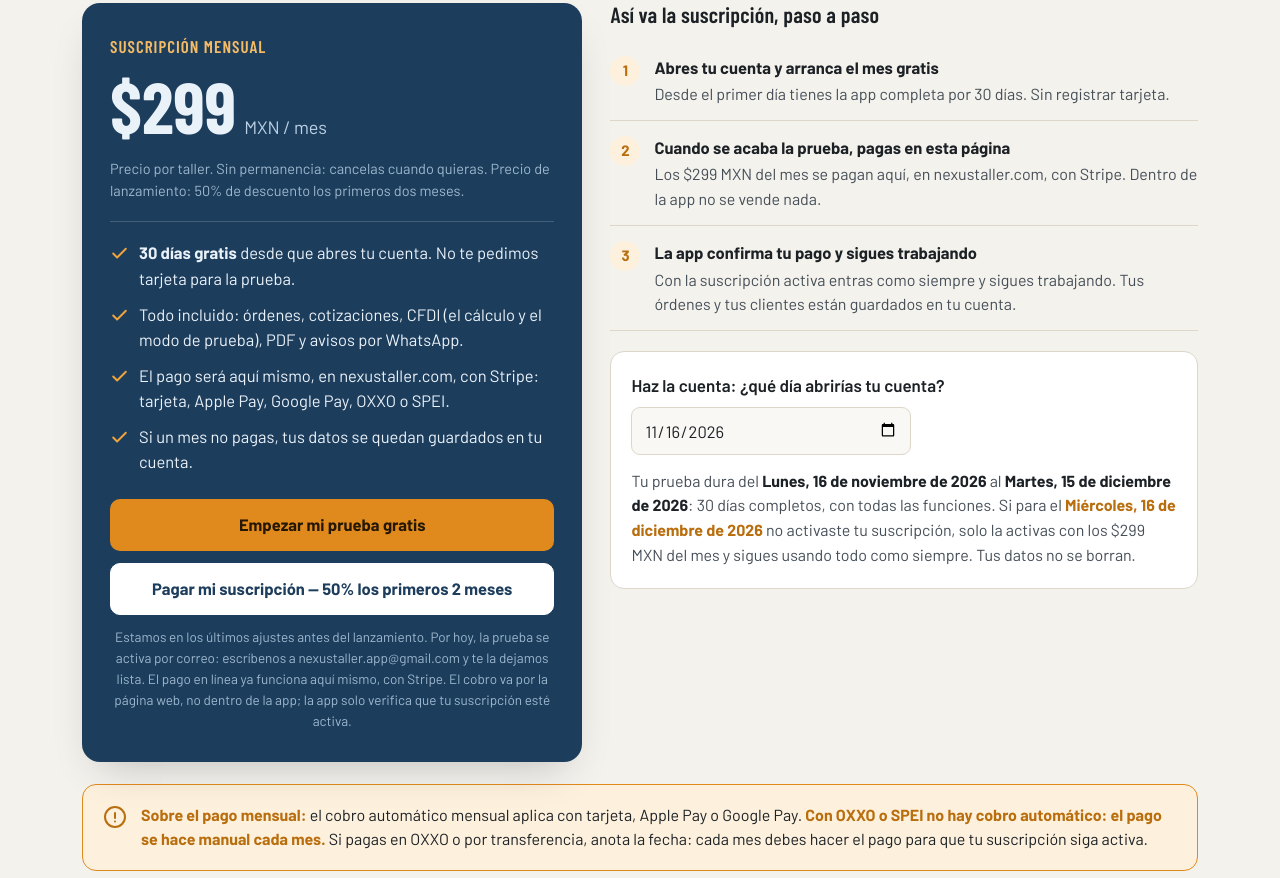
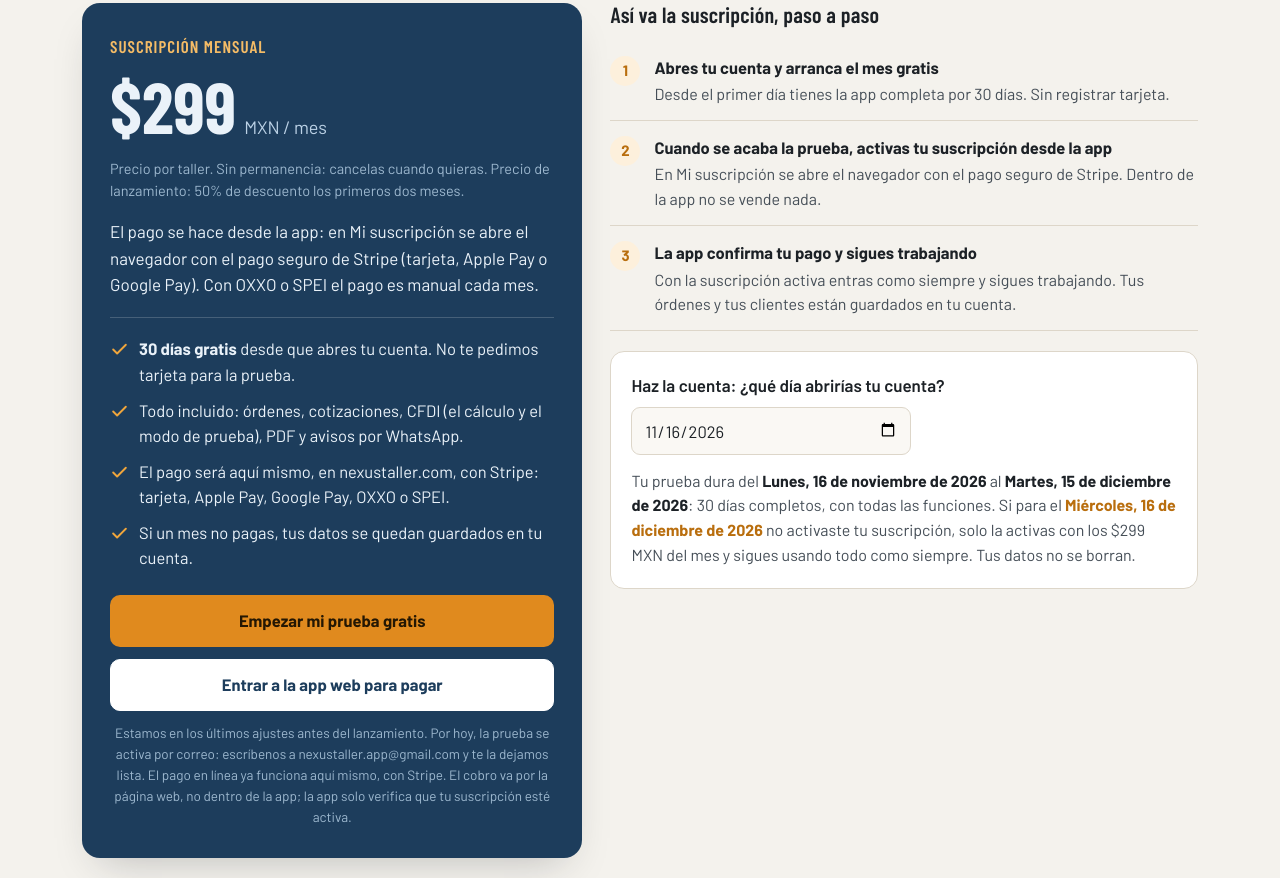
Before and after one commit to gaelandrade58-1/nexustaller-website, a plain HTML site: page index.html in a window 1280 px wide. Shown: the part 2771-3649 px from the top of the page. Drawn offline with nearby package versions, Linux system fonts and the light colour scheme.

Commit message:
Web: el pago se hace desde la app
Added additional payment information and subscription steps.

```diff
--- a/index.html
+++ b/index.html
@@ -644,20 +644,20 @@
         <div class="price-card">
           <div class="plan">Suscripción mensual</div>
           <div class="price-amount"><span class="num">$299</span><span class="per">MXN / mes</span></div>
-          <p class="iva">Precio por taller. Sin permanencia: cancelas cuando quieras. Precio de lanzamiento: 50% de descuento los primeros dos meses.</p>
+          <p class="iva">Precio por taller. Sin permanencia: cancelas cuando quieras. Precio de lanzamiento: 50% de descuento los primeros dos meses.</p><p>El pago se hace desde la app: en Mi suscripción se abre el navegador con el pago seguro de Stripe (tarjeta, Apple Pay o Google Pay). Con OXXO o SPEI el pago es manual cada mes.</p>
           <ul class="price-list">
             <li><svg width="19" height="19" viewBox="0 0 24 24" fill="none" stroke="currentColor" stroke-width="2.4" stroke-linecap="round" stroke-linejoin="round"><path d="M20 6 9 17l-5-5"/></svg><span><strong>30 días gratis</strong> desde que abres tu cuenta. No te pedimos tarjeta para la prueba.</span></li>
             <li><svg width="19" height="19" viewBox="0 0 24 24" fill="none" stroke="currentColor" stroke-width="2.4" stroke-linecap="round" stroke-linejoin="round"><path d="M20 6 9 17l-5-5"/></svg><span>Todo incluido: órdenes, cotizaciones, CFDI (el cálculo y el modo de prueba), PDF y avisos por WhatsApp.</span></li>
             <li><svg width="19" height="19" viewBox="0 0 24 24" fill="none" stroke="currentColor" stroke-width="2.4" stroke-linecap="round" stroke-linejoin="round"><path d="M20 6 9 17l-5-5"/></svg><span>El pago será aquí mismo, en nexustaller.com, con Stripe: tarjeta, Apple Pay, Google Pay, OXXO o SPEI.</span></li>
             <li><svg width="19" height="19" viewBox="0 0 24 24" fill="none" stroke="currentColor" stroke-width="2.4" stroke-linecap="round" stroke-linejoin="round"><path d="M20 6 9 17l-5-5"/></svg><span>Si un mes no pagas, tus datos se quedan guardados en tu cuenta.</span></li>
           </ul>
-          <a class="btn btn-amber" href="mailto:nexustaller.app@gmail.com?subject=Quiero%20mi%20prueba%20gratis%20de%20NexusTaller&amp;body=Hola%2C%20quiero%20activar%20los%2030%20d%C3%ADas%20gratis%20de%20NexusTaller%20para%20mi%20taller.%0A%0ANombre%20de%20mi%20taller%3A%20">Empezar mi prueba gratis</a> <a class="btn btn-pay" href="https://buy.stripe.com/4gMdR9fmH6lAbzEa9d9AA01?prefilled_promo_code=LANZAMIENTO" target="_blank" rel="noopener">Pagar mi suscripción — 50% los primeros 2 meses</a>
+          <a class="btn btn-amber" href="mailto:nexustaller.app@gmail.com?subject=Quiero%20mi%20prueba%20gratis%20de%20NexusTaller&amp;body=Hola%2C%20quiero%20activar%20los%2030%20d%C3%ADas%20gratis%20de%20NexusTaller%20para%20mi%20taller.%0A%0ANombre%20de%20mi%20taller%3A%20">Empezar mi prueba gratis</a> <a class="btn btn-pay" href="https://tallermecanicoapp-34ad1.web.app" target="_blank" rel="noopener">Entrar a la app web para pagar</a>
           <p class="fineprint">Estamos en los últimos ajustes antes del lanzamiento. Por hoy, la prueba se activa por correo: escríbenos a nexustaller.app@gmail.com y te la dejamos lista. El pago en línea ya funciona aquí mismo, con Stripe. El cobro va por la página web, no dentro de la app; la app solo verifica que tu suscripción esté activa.</p>
         </div>
         <div class="how">
           <h3>Así va la suscripción, paso a paso</h3>
           <div class="how-step"><span class="how-n">1</span><div><strong>Abres tu cuenta y arranca el mes gratis</strong><p>Desde el primer día tienes la app completa por 30 días. Sin registrar tarjeta.</p></div></div>
-          <div class="how-step"><span class="how-n">2</span><div><strong>Cuando se acaba la prueba, pagas en esta página</strong><p>Los $299 MXN del mes se pagan aquí, en nexustaller.com, con Stripe. Dentro de la app no se vende nada.</p></div></div>
+          <div class="how-step"><span class="how-n">2</span><div><strong>Cuando se acaba la prueba, activas tu suscripción desde la app</strong><p>En Mi suscripción se abre el navegador con el pago seguro de Stripe. Dentro de la app no se vende nada.</p></div></div>
           <div class="how-step"><span class="how-n">3</span><div><strong>La app confirma tu pago y sigues trabajando</strong><p>Con la suscripción activa entras como siempre y sigues trabajando. Tus órdenes y tus clientes están guardados en tu cuenta.</p></div></div>
 
           <div class="calc">
```
